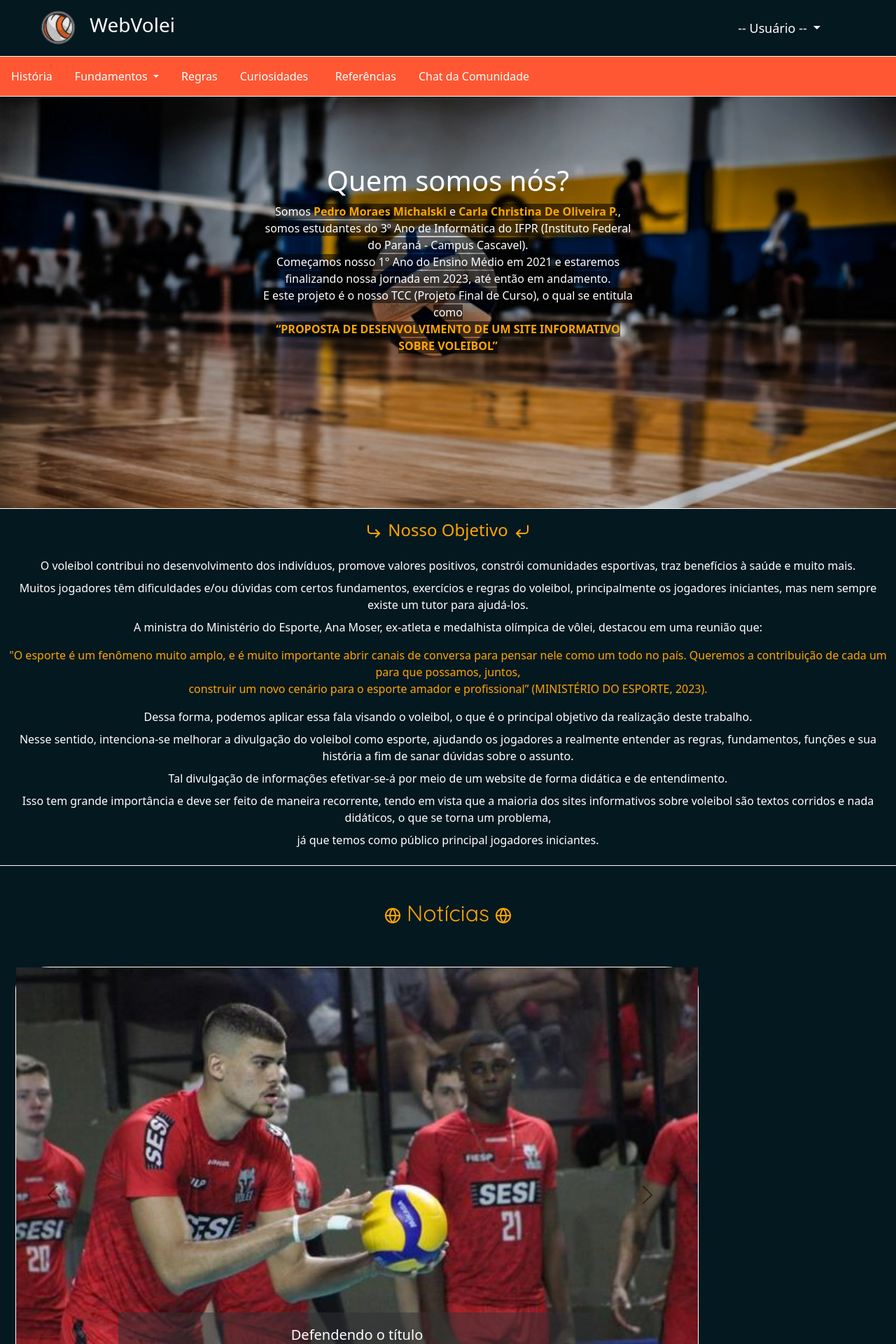
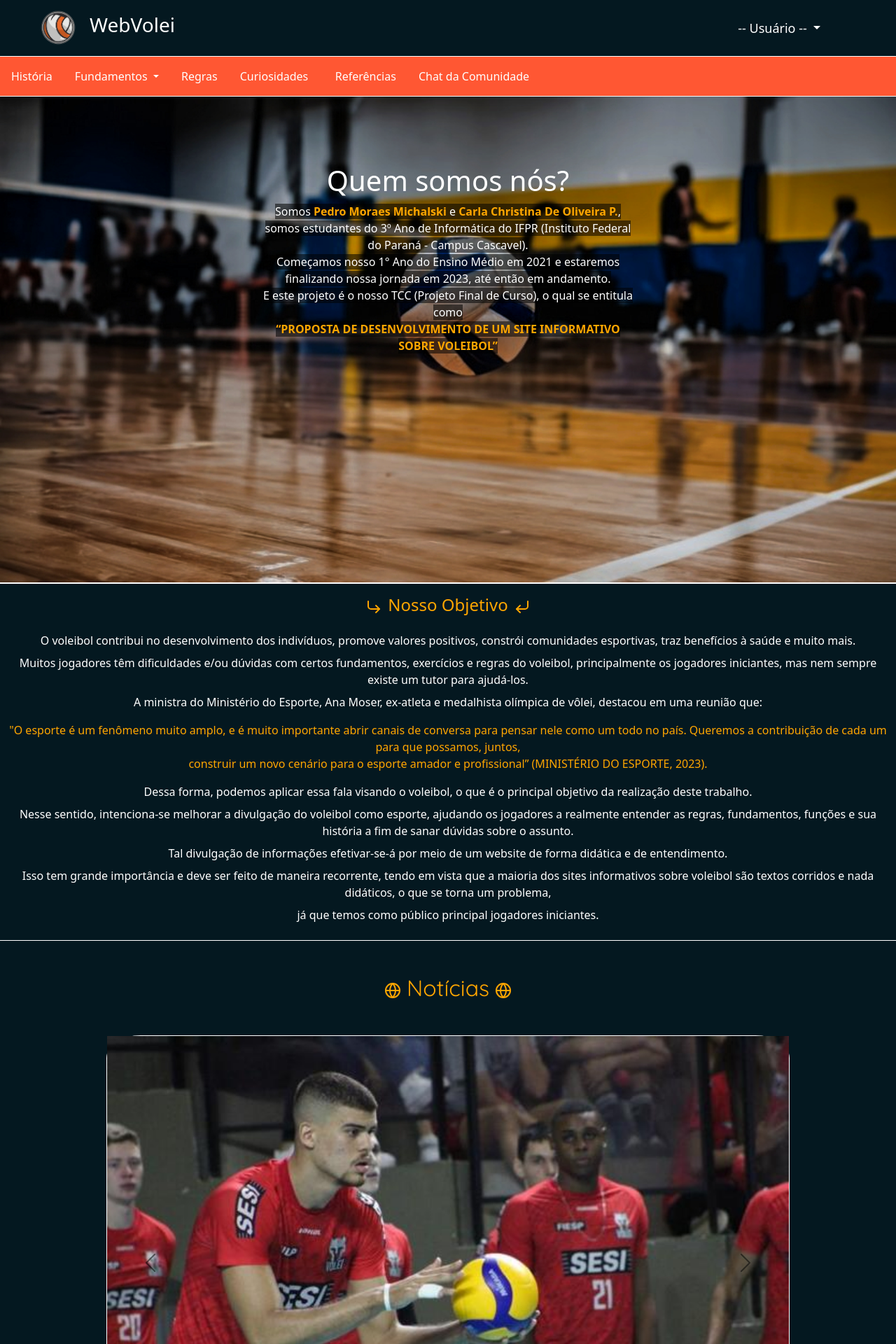
Before and after one commit to IceyPiter/testeBDPython, a Django app: page / in a window 1280 px wide. Shown: the top 1920 px of the page at 70% size. Run offline with Django 4.2, Linux system fonts and the light colour scheme.

Commit message:
Add files via upload

```diff
--- a/Tcc/Entrada/static/css/css-Fundamentos.css
+++ b/Tcc/Entrada/static/css/css-Fundamentos.css
@@ -68,8 +68,8 @@
     display: flex;
     justify-content: space-between;
     align-items: center;
-    width: 100%;
-    height: 50vh;
+    width: 75%;
+    height: 50%;
     background-color: #041820; /* Cor de fundo da página */
 }
 
--- a/Tcc/Entrada/static/css/stylePrincipalPage.css
+++ b/Tcc/Entrada/static/css/stylePrincipalPage.css
@@ -27,7 +27,11 @@
 
 #carousel-1{
     background-color: var(--corPrin);
-    margin-bottom: 100px;
+    margin-bottom: 6%;
+    border-bottom: 1px solid white;
+    display: flex;
+    justify-content: center;
+    text-align: center;
 }
 
 .iniNoticias{
@@ -83,7 +87,6 @@
 .carousel-inner{
     display: flex;
     align-items: center;
-    margin: 10px;
 }
 
 .barra1{
@@ -113,14 +116,15 @@
 }
 
 #div-who{
-    height: 46vw;
+    height: 100%;
     background-size: cover;
     background-repeat: no-repeat;
     border-top: 1px solid white;
+    border-bottom: 1px solid white;
 }
 
 .text-who2{
-    padding:  150px 0px 0px 0px;
+    padding:   0px 0px 0px;
 }
 
 #span-who{
@@ -153,3 +157,17 @@
 #sla{
     background-color: rgba(0, 0, 0, 0.541);
 }
+
+.album, .card-body {
+    background-color: #041820;
+    color: white;
+}
+
+.card{
+    width: 110%;
+    margin-right: 3%;
+}
+
+#sec{
+    margin-bottom: 18%;
+}
```
